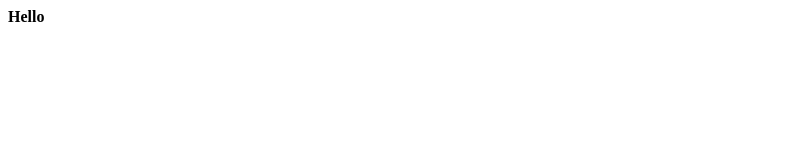
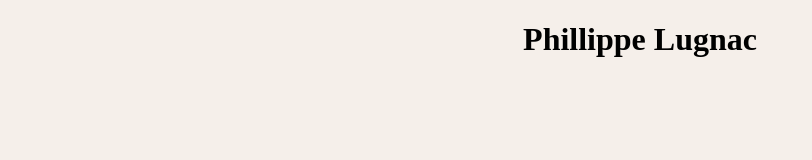
Before and after one commit to Sigma-dev/eco-conception, a plain HTML site: page src/index.html in a window 1280 px wide. Shown: the whole page, without its empty margins (0-812 px from the left). Drawn offline with Linux system fonts and the light colour scheme.

```diff
--- a/src/index.html
+++ b/src/index.html
@@ -1 +1,21 @@
-<b>Hello</b>
+<!DOCTYPE html>
+<html>
+<head>
+<style>
+body {
+    background-color: #F5EFEA;
+}
+
+h1 {
+  text-align: center;
+}
+
+.title
+</style>
+</head>
+<body>
+
+<h1>Phillippe Lugnac</h1>
+
+</body>
+</html>
--- /dev/null
+++ b/src/style.css
@@ -0,0 +1,3 @@
+body {
+    background-color: #F5EFEA;
+}
```
Also changed, not shown: assets/images/unchanged/nos-patisseries.png (renamed from nos-patisseries.png), 5 other files.
